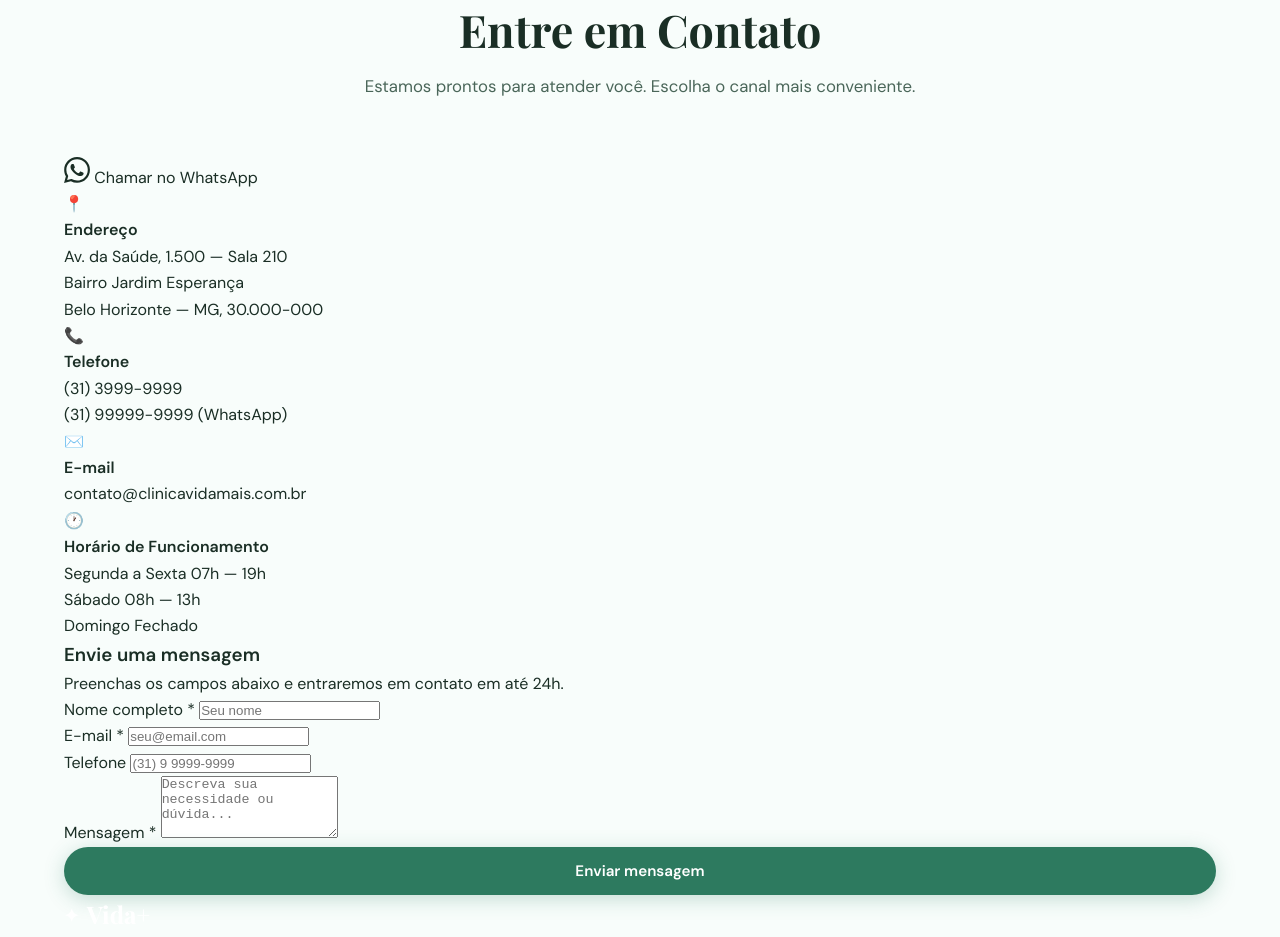
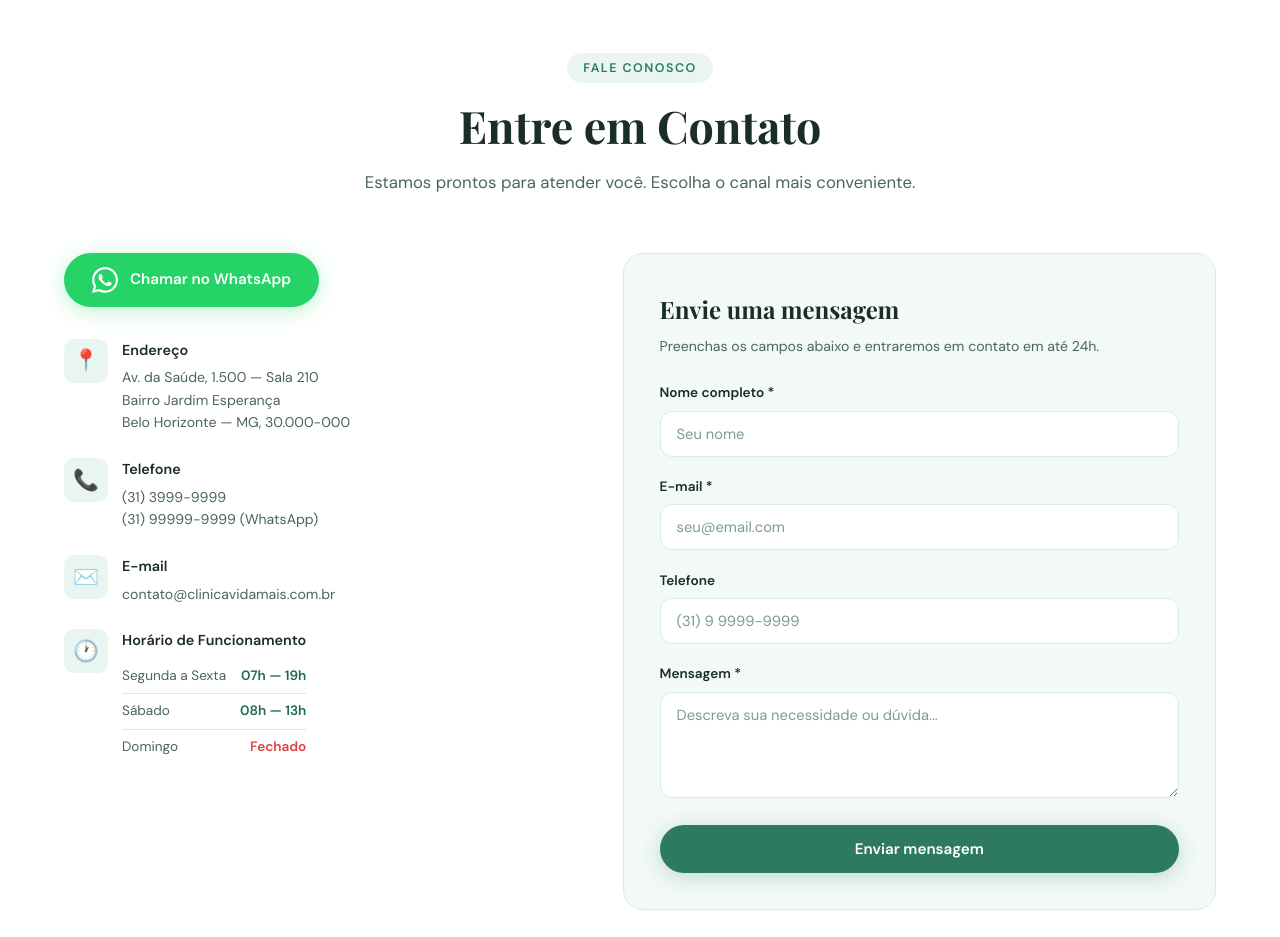
Before and after one commit to Jpedromar9/site-clinicaFacul, a plain HTML site: page index.html in a window 1280 px wide. Shown: the part 5632-6569 px from the top of the page. Drawn offline with nearby package versions, Linux system fonts and the light colour scheme; a script that the page names is missing; a web font is replaced by a local one.

Commit message:
Feat: parte 12 do css

```diff
--- a/style.css
+++ b/style.css
@@ -1026,3 +1026,176 @@ ul {
   font-family: var(--font-display);
   font-size: 2rem;
   font-weight: 700;
+    line-height: 1;
+}
+
+.stat-label {
+  font-size: 0.78rem;
+  opacity: 0.75;
+  margin-top: 4px;
+}
+
+/* ==========================================
+   SEÇÃO CONTATO
+========================================== */
+.contato {
+  padding: var(--section-pad) 0;
+  background: var(--white);
+}
+
+.contato-grid {
+  display: grid;
+  grid-template-columns: 1fr 1.2fr;
+  gap: 4rem;
+  align-items: start;
+}
+
+/* Botão WhatsApp */
+.btn-whatsapp {
+  display: inline-flex;
+  align-items: center;
+  gap: 12px;
+  background: #25d366;
+  color: var(--white);
+  font-size: 0.95rem;
+  font-weight: 600;
+  padding: 14px 28px;
+  border-radius: 999px;
+  margin-bottom: 2rem;
+  transition: var(--transition);
+  box-shadow: 0 4px 20px rgba(37, 211, 102, 0.3);
+}
+
+.btn-whatsapp:hover {
+  background: #1baa53;
+  transform: translateY(-2px);
+  box-shadow: 0 8px 28px rgba(37, 211, 102, 0.4);
+}
+
+.wpp-icon {
+  display: flex;
+  align-items: center;
+}
+
+/* Blocos de informação */
+.info-block {
+  display: flex;
+  align-items: flex-start;
+  gap: 14px;
+  margin-bottom: 1.5rem;
+}
+
+.info-icon {
+  font-size: 1.3rem;
+  width: 44px;
+  height: 44px;
+  background: var(--green-pale);
+  border-radius: 10px;
+  display: flex;
+  align-items: center;
+  justify-content: center;
+  flex-shrink: 0;
+}
+
+.info-block strong {
+  display: block;
+  font-size: 0.9rem;
+  font-weight: 700;
+  color: var(--text);
+  margin-bottom: 4px;
+}
+
+.info-block p {
+  font-size: 0.88rem;
+  color: var(--text-2);
+  line-height: 1.6;
+}
+
+/* Horário de funcionamento */
+.horario-list {
+  margin-top: 6px;
+}
+
+.horario-row {
+  display: flex;
+  justify-content: space-between;
+  align-items: center;
+  font-size: 0.85rem;
+  color: var(--text-2);
+  padding: 6px 0;
+  border-bottom: 1px solid var(--border);
+}
+
+.horario-row:last-child {
+  border-bottom: none;
+}
+
+.horario-time {
+  font-weight: 600;
+  color: var(--green-dark);
+}
+
+.horario-closed .horario-time {
+  color: #e53e3e;
+}
+
+/* Card do formulário */
+.form-card {
+  background: var(--bg-alt);
+  border: 1px solid var(--border);
+  border-radius: var(--radius-lg);
+  padding: 36px;
+}
+
+.form-card h3 {
+  font-family: var(--font-display);
+  font-size: 1.5rem;
+  font-weight: 700;
+  color: var(--text);
+  margin-bottom: 6px;
+}
+
+.form-card > p {
+  font-size: 0.88rem;
+  color: var(--text-2);
+  margin-bottom: 1.5rem;
+}
+
+/* Grupos do formulário */
+.form-group {
+  margin-bottom: 1.2rem;
+}
+
+.form-group label {
+  display: block;
+  font-size: 0.85rem;
+  font-weight: 600;
+  color: var(--text);
+  margin-bottom: 6px;
+}
+
+.form-group input,
+.form-group textarea {
+  width: 100%;
+  font-family: var(--font-body);
+  font-size: 0.92rem;
+  color: var(--text);
+  background: var(--white);
+  border: 1.5px solid var(--border);
+  border-radius: var(--radius);
+  padding: 12px 16px;
+  transition: border-color var(--transition), box-shadow var(--transition);
+  outline: none;
+  resize: vertical;
+}
+
+.form-group input:focus,
+.form-group textarea:focus {
+  border-color: var(--green-mid);
+  box-shadow: 0 0 0 3px rgba(61, 155, 120, 0.15);
+}
+
+.form-group input::placeholder,
+.form-group textarea::placeholder {
+  color: var(--text-3);
+}
```
